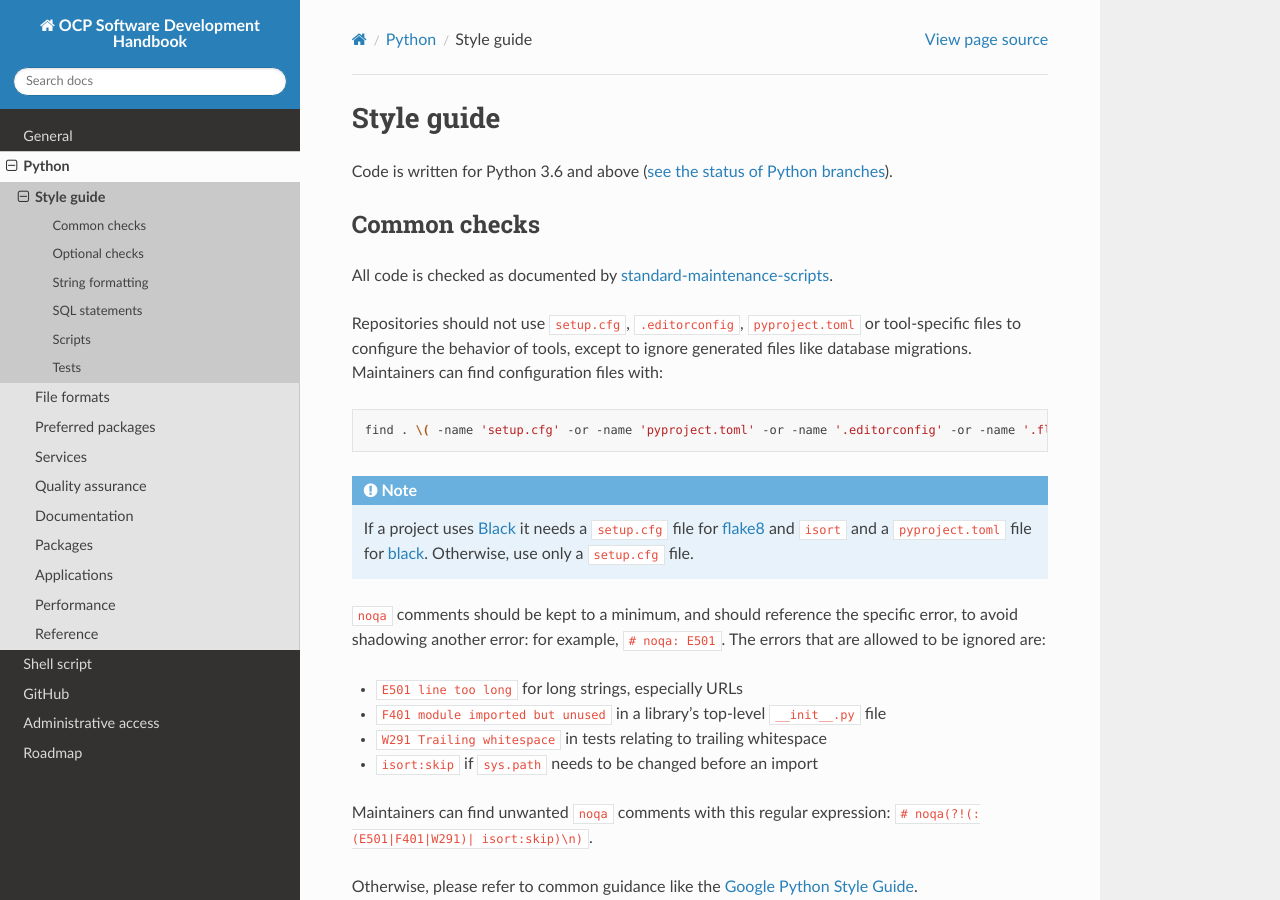
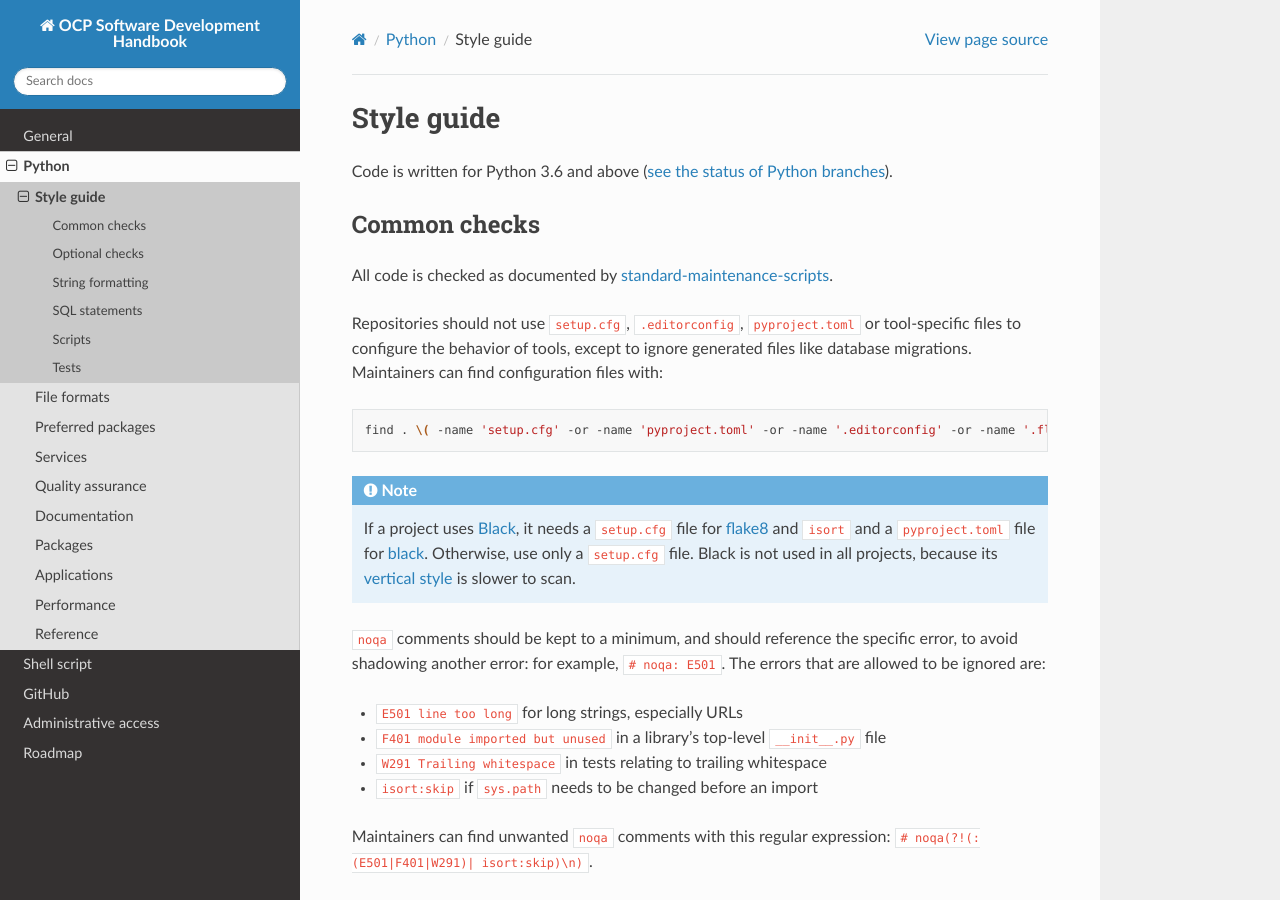
Before and after one commit to open-contracting/software-development-handbook, a Sphinx documentation site: the page built from docs/python/code.rst, in a window 1280 px wide and 900 px high. Built offline with Sphinx 7.4.7 and the Read the Docs theme 2.0.0, drawn with Linux system fonts in a browser that asks for light colours.

Commit message:
python: Explain why Black isn't used universally

```diff
--- a/docs/python/code.rst
+++ b/docs/python/code.rst
@@ -12,11 +12,11 @@ Repositories should not use ``setup.cfg``, ``.editorconfig``, ``pyproject.toml``
 
 .. code-block:: shell
 
-   find . \( -name 'setup.cfg' -or -name 'pyproject.toml' -or -name '.editorconfig' -or -name '.flake8' -or -name '.isort.cfg' -or -name '.pylintrc' -or -name '.pylintrc' \) -exec echo {} \; -exec cat {} \;
+   find . \( -name 'setup.cfg' -or -name 'pyproject.toml' -or -name '.editorconfig' -or -name '.flake8' -or -name '.isort.cfg' -or -name '.pylintrc' -or -name 'pylintrc' \) -exec echo {} \; -exec cat {} \;
 
 .. note::
 
-   If a project uses `Black <https://black.readthedocs.io>`__ it needs a ``setup.cfg`` file for `flake8 <https://gitlab.com/pycqa/flake8/-/issues/428>`__ and ``isort`` and a ``pyproject.toml`` file for `black <https://github.com/psf/black/issues/683>`__. Otherwise, use only a ``setup.cfg`` file.
+   If a project uses `Black <https://black.readthedocs.io>`__, it needs a ``setup.cfg`` file for `flake8 <https://gitlab.com/pycqa/flake8/-/issues/428>`__ and ``isort`` and a ``pyproject.toml`` file for `black <https://github.com/psf/black/issues/683>`__. Otherwise, use only a ``setup.cfg`` file. Black is not used in all projects, because its `vertical style <https://github.com/open-contracting/standard-maintenance-scripts/issues/148#issuecomment-693556236>`__ is slower to scan.
 
 ``noqa`` comments should be kept to a minimum, and should reference the specific error, to avoid shadowing another error: for example, ``# noqa: E501``. The errors that are allowed to be ignored are:
 
```
